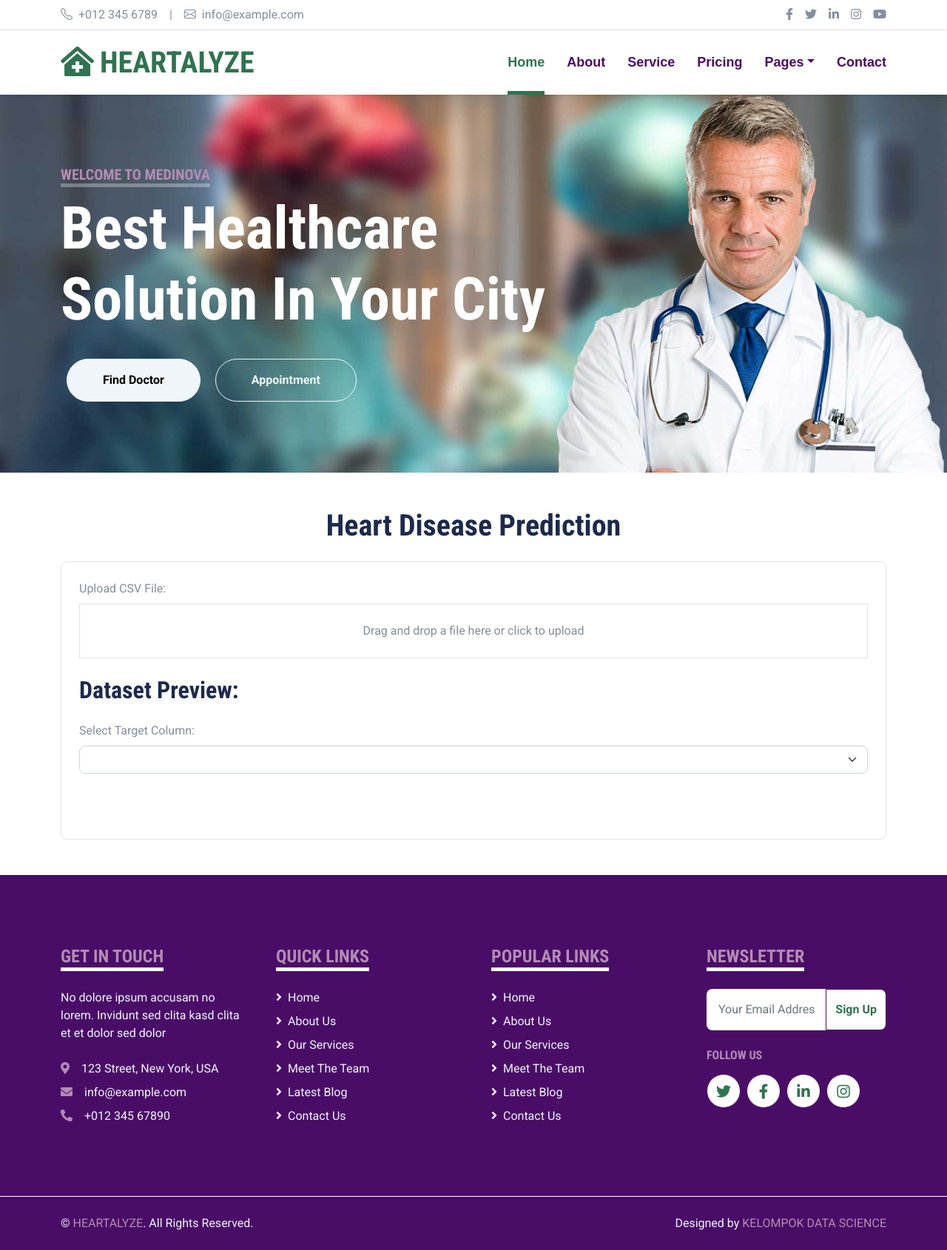
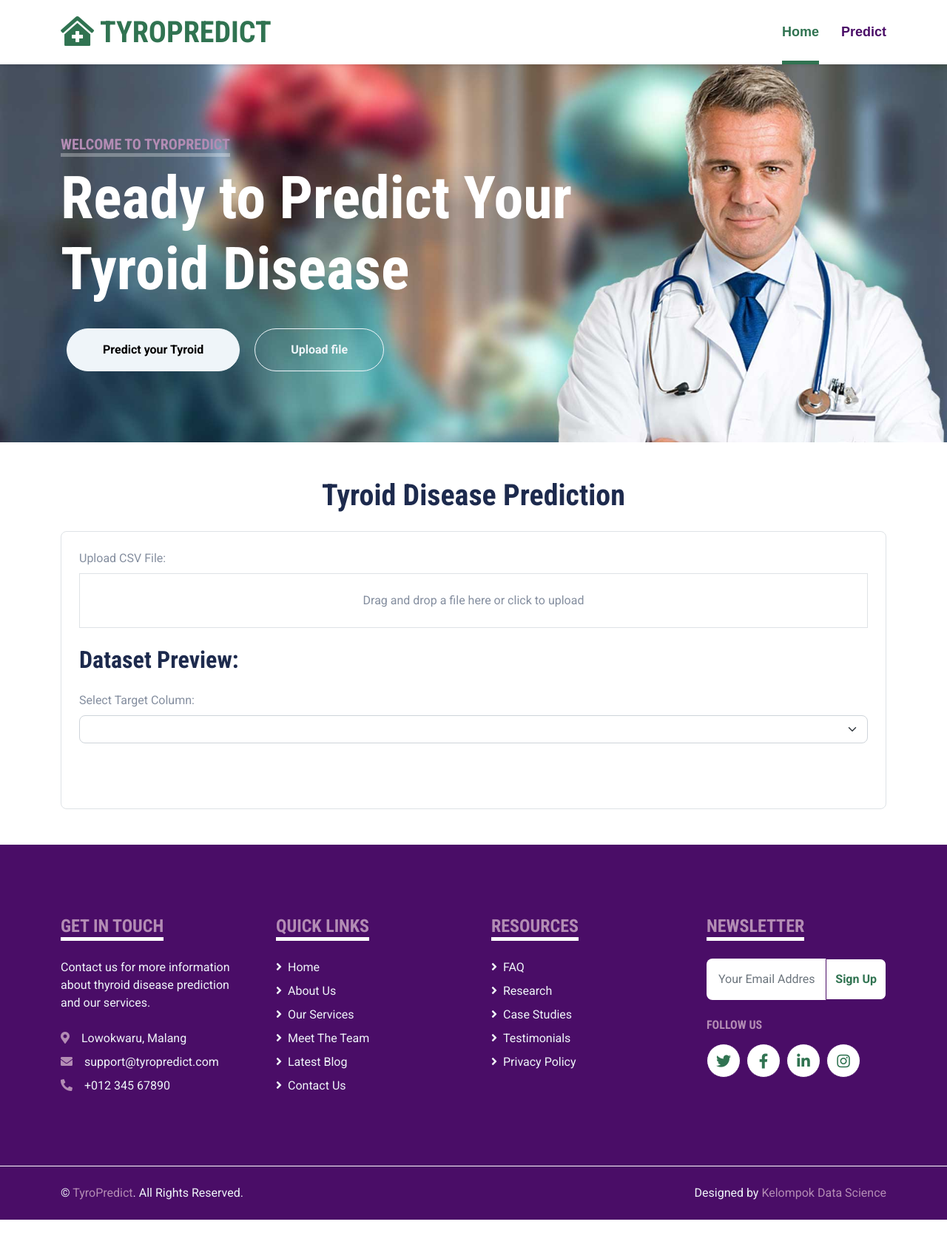
Before and after one commit to AvanFabian/HeartDisease-DataScience, a Flask app: page / in a window 1280 px wide. Shown: the whole page at 74% size. After the commit the page ends 1649 px from the top, so only its background shows below. Run offline with Flask 3, Linux system fonts and the light colour scheme; lists and menus that the app fills with data are empty; some libraries are stand-ins or nearby versions.

Commit message:
Fix The Web

```diff
--- a/templates/index.html
+++ b/templates/index.html
@@ -3,7 +3,7 @@
 
 <head>
     <meta charset="utf-8">
-    <title>HEARTALYZE</title>
+    <title>TyroPredict</title>
     <meta content="width=device-width, initial-scale=1.0" name="viewport">
     <meta content="Free HTML Templates" name="keywords">
     <meta content="Free HTML Templates" name="description">
@@ -34,72 +34,20 @@
 </head>
 
 <body>
-    <!-- Topbar Start -->
-    <div class="container-fluid py-2 border-bottom d-none d-lg-block">
-        <div class="container">
-            <div class="row">
-                <div class="col-md-6 text-center text-lg-start mb-2 mb-lg-0">
-                    <div class="d-inline-flex align-items-center">
-                        <a class="text-decoration-none text-body pe-3" href=""><i class="bi bi-telephone me-2"></i>+012
-                            345 6789</a>
-                        <span class="text-body">|</span>
-                        <a class="text-decoration-none text-body px-3" href=""><i
-                                class="bi bi-envelope me-2"></i>info@example.com</a>
-                    </div>
-                </div>
-                <div class="col-md-6 text-center text-lg-end">
-                    <div class="d-inline-flex align-items-center">
-                        <a class="text-body px-2" href="">
-                            <i class="fab fa-facebook-f"></i>
-                        </a>
-                        <a class="text-body px-2" href="">
-                            <i class="fab fa-twitter"></i>
-                        </a>
-                        <a class="text-body px-2" href="">
-                            <i class="fab fa-linkedin-in"></i>
-                        </a>
-                        <a class="text-body px-2" href="">
-                            <i class="fab fa-instagram"></i>
-                        </a>
-                        <a class="text-body ps-2" href="">
-                            <i class="fab fa-youtube"></i>
-                        </a>
-                    </div>
-                </div>
-            </div>
-        </div>
-    </div>
-    <!-- Topbar End -->
-
-
     <!-- Navbar Start -->
     <div class="container-fluid sticky-top bg-white shadow-sm">
         <div class="container">
             <nav class="navbar navbar-expand-lg bg-white navbar-light py-3 py-lg-0">
                 <a href="index.html" class="navbar-brand">
-                    <h1 class="m-0 text-uppercase text-primary"><i class="fa fa-clinic-medical me-2"></i>HEARTALYZE</h1>
+                    <h1 class="m-0 text-uppercase text-primary"><i class="fa fa-clinic-medical me-2"></i>TyroPredict</h1>
                 </a>
                 <button class="navbar-toggler" type="button" data-bs-toggle="collapse" data-bs-target="#navbarCollapse">
                     <span class="navbar-toggler-icon"></span>
                 </button>
                 <div class="collapse navbar-collapse" id="navbarCollapse">
                     <div class="navbar-nav ms-auto py-0">
-                        <a href="index.html" class="nav-item nav-link active">Home</a>
-                        <a href="about.html" class="nav-item nav-link">About</a>
-                        <a href="service.html" class="nav-item nav-link">Service</a>
-                        <a href="price.html" class="nav-item nav-link">Pricing</a>
-                        <div class="nav-item dropdown">
-                            <a href="#" class="nav-link dropdown-toggle" data-bs-toggle="dropdown">Pages</a>
-                            <div class="dropdown-menu m-0">
-                                <a href="blog.html" class="dropdown-item">Blog Grid</a>
-                                <a href="detail.html" class="dropdown-item">Blog Detail</a>
-                                <a href="team.html" class="dropdown-item">The Team</a>
-                                <a href="testimonial.html" class="dropdown-item">Testimonial</a>
-                                <a href="appointment.html" class="dropdown-item">Appointment</a>
-                                <a href="search.html" class="dropdown-item">Search</a>
-                            </div>
-                        </div>
-                        <a href="contact.html" class="nav-item nav-link">Contact</a>
+                        <a href="#" class="nav-item nav-link active">Home</a>
+                        <a href="#predict" class="nav-item nav-link">Predict</a>
                     </div>
                 </div>
             </nav>
@@ -108,17 +56,18 @@
     <!-- Navbar End -->
 
 
+
     <!-- Hero Start -->
     <div class="container-fluid bg-primary py-5 mb-5 hero-header">
         <div class="container py-5">
             <div class="row justify-content-start">
                 <div class="col-lg-8 text-center text-lg-start">
                     <h5 class="d-inline-block text-secondary text-uppercase border-bottom border-5"
-                        style="border-color: rgba(256, 256, 256, .3) !important;">Welcome To Medinova</h5>
-                    <h1 class="display-1 text-white mb-md-4">Best Healthcare Solution In Your City</h1>
+                        style="border-color: rgba(256, 256, 256, .3) !important;">Welcome To TyroPredict</h5>
+                    <h1 class="display-1 text-white mb-md-4">Ready to Predict Your Tyroid Disease</h1>
                     <div class="pt-2">
-                        <a href="" class="btn btn-light rounded-pill py-md-3 px-md-5 mx-2">Find Doctor</a>
-                        <a href="" class="btn btn-outline-light rounded-pill py-md-3 px-md-5 mx-2">Appointment</a>
+                        <a href="#predict" class="btn btn-light rounded-pill py-md-3 px-md-5 mx-2">Predict your Tyroid</a>
+                        <a href="javascript:void(0);" id="uploadFileButton" class="btn btn-outline-light rounded-pill py-md-3 px-md-5 mx-2">Upload file</a>
                     </div>
                 </div>
             </div>
@@ -127,8 +76,8 @@
     <!-- Hero End -->
 
     <!-- main start -->
-    <div class="container mt-5">
-        <h1 class="text-center mb-4">Heart Disease Prediction</h1>
+    <div class="container mt-5" name="predict" id="predict">
+        <h1 class="text-center mb-4">Tyroid Disease Prediction</h1>
         <form id="uploadForm" class="border p-4 rounded">
             <div class="mb-3">
                 <label for="fileInput" class="form-label">Upload CSV File:</label>
@@ -171,62 +120,55 @@
     <div class="container py-5">
         <div class="row g-5">
             <div class="col-lg-3 col-md-6">
-                    <h4
-                        class="d-inline-block text-secondary text-uppercase border-bottom border-5 border-secondary mb-4">
-                        Get In Touch</h4>
-                    <p class="mb-4">No dolore ipsum accusam no lorem. Invidunt sed clita kasd clita et et dolor sed
-                        dolor</p>
-                    <p class="mb-2"><i class="fa fa-map-marker-alt text-secondary me-3"></i>123 Street, New York, USA
-                    </p>
-                    <p class="mb-2"><i class="fa fa-envelope text-secondary me-3"></i>info@example.com</p>
+                <h4 class="d-inline-block text-secondary text-uppercase border-bottom border-5 border-secondary mb-4">
+                    Get In Touch
+                </h4>
+                <p class="mb-4">Contact us for more information about thyroid disease prediction and our services.</p>
+                <p class="mb-2"><i class="fa fa-map-marker-alt text-secondary me-3"></i>Lowokwaru, Malang</p>
+                <p class="mb-2"><i class="fa fa-envelope text-secondary me-3"></i>support@tyropredict.com</p>
                 <p class="mb-0"><i class="fa fa-phone-alt text-secondary me-3"></i>+012 345 67890</p>
             </div>
             <div class="col-lg-3 col-md-6">
-                    <h4
-                        class="d-inline-block text-secondary text-uppercase border-bottom border-5 border-secondary mb-4">
-                        Quick Links</h4>
+                <h4 class="d-inline-block text-secondary text-uppercase border-bottom border-5 border-secondary mb-4">
+                    Quick Links
+                </h4>
                 <div class="d-flex flex-column justify-content-start">
                     <a class="text-light mb-2" href="#"><i class="fa fa-angle-right me-2"></i>Home</a>
-                        <a class="text-light mb-2" href="#"><i class="fa fa-angle-right me-2"></i>About Us</a>
-                        <a class="text-light mb-2" href="#"><i class="fa fa-angle-right me-2"></i>Our Services</a>
-                        <a class="text-light mb-2" href="#"><i class="fa fa-angle-right me-2"></i>Meet The Team</a>
-                        <a class="text-light mb-2" href="#"><i class="fa fa-angle-right me-2"></i>Latest Blog</a>
-                        <a class="text-light" href="#"><i class="fa fa-angle-right me-2"></i>Contact Us</a>
+                    <a class="text-light mb-2" href="#about"><i class="fa fa-angle-right me-2"></i>About Us</a>
+                    <a class="text-light mb-2" href="#services"><i class="fa fa-angle-right me-2"></i>Our Services</a>
+                    <a class="text-light mb-2" href="#team"><i class="fa fa-angle-right me-2"></i>Meet The Team</a>
+                    <a class="text-light mb-2" href="#blog"><i class="fa fa-angle-right me-2"></i>Latest Blog</a>
+                    <a class="text-light" href="#contact"><i class="fa fa-angle-right me-2"></i>Contact Us</a>
                 </div>
             </div>
             <div class="col-lg-3 col-md-6">
-                    <h4
-                        class="d-inline-block text-secondary text-uppercase border-bottom border-5 border-secondary mb-4">
-                        Popular Links</h4>
+                <h4 class="d-inline-block text-secondary text-uppercase border-bottom border-5 border-secondary mb-4">
+                    Resources
+                </h4>
                 <div class="d-flex flex-column justify-content-start">
-                        <a class="text-light mb-2" href="#"><i class="fa fa-angle-right me-2"></i>Home</a>
-                        <a class="text-light mb-2" href="#"><i class="fa fa-angle-right me-2"></i>About Us</a>
-                        <a class="text-light mb-2" href="#"><i class="fa fa-angle-right me-2"></i>Our Services</a>
-                        <a class="text-light mb-2" href="#"><i class="fa fa-angle-right me-2"></i>Meet The Team</a>
-                        <a class="text-light mb-2" href="#"><i class="fa fa-angle-right me-2"></i>Latest Blog</a>
-                        <a class="text-light" href="#"><i class="fa fa-angle-right me-2"></i>Contact Us</a>
+                    <a class="text-light mb-2" href="#faq"><i class="fa fa-angle-right me-2"></i>FAQ</a>
+                    <a class="text-light mb-2" href="#research"><i class="fa fa-angle-right me-2"></i>Research</a>
+                    <a class="text-light mb-2" href="#case-studies"><i class="fa fa-angle-right me-2"></i>Case Studies</a>
+                    <a class="text-light mb-2" href="#testimonials"><i class="fa fa-angle-right me-2"></i>Testimonials</a>
+                    <a class="text-light" href="#privacy"><i class="fa fa-angle-right me-2"></i>Privacy Policy</a>
                 </div>
             </div>
             <div class="col-lg-3 col-md-6">
-                    <h4
-                        class="d-inline-block text-secondary text-uppercase border-bottom border-5 border-secondary mb-4">
-                        Newsletter</h4>
+                <h4 class="d-inline-block text-secondary text-uppercase border-bottom border-5 border-secondary mb-4">
+                    Newsletter
+                </h4>
                 <form action="">
                     <div class="input-group">
-                            <input type="text" class="form-control p-3 border-0" placeholder="Your Email Address">
+                        <input type="email" class="form-control p-3 border-0" placeholder="Your Email Address">
                         <button class="btn btn-secondary">Sign Up</button>
                     </div>
                 </form>
                 <h6 class="text-secondary text-uppercase mt-4 mb-3">Follow Us</h6>
                 <div class="d-flex">
-                        <a class="btn btn-lg btn-secondary btn-lg-square rounded-circle me-2" href="#"><i
-                                class="fab fa-twitter"></i></a>
-                        <a class="btn btn-lg btn-secondary btn-lg-square rounded-circle me-2" href="#"><i
-                                class="fab fa-facebook-f"></i></a>
-                        <a class="btn btn-lg btn-secondary btn-lg-square rounded-circle me-2" href="#"><i
-                                class="fab fa-linkedin-in"></i></a>
-                        <a class="btn btn-lg btn-secondary btn-lg-square rounded-circle" href="#"><i
-                                class="fab fa-instagram"></i></a>
+                    <a class="btn btn-lg btn-secondary btn-lg-square rounded-circle me-2" href="#"><i class="fab fa-twitter"></i></a>
+                    <a class="btn btn-lg btn-secondary btn-lg-square rounded-circle me-2" href="#"><i class="fab fa-facebook-f"></i></a>
+                    <a class="btn btn-lg btn-secondary btn-lg-square rounded-circle me-2" href="#"><i class="fab fa-linkedin-in"></i></a>
+                    <a class="btn btn-lg btn-secondary btn-lg-square rounded-circle" href="#"><i class="fab fa-instagram"></i></a>
                 </div>
             </div>
         </div>
@@ -236,16 +178,16 @@
     <div class="container">
         <div class="row g-5">
             <div class="col-md-6 text-center text-md-start">
-                    <p class="mb-md-0">&copy; <a class="text-secondary" href="#">HEARTALYZE</a>. All Rights Reserved.
-                    </p>
+                <p class="mb-md-0">&copy; <a class="text-secondary" href="#">TyroPredict</a>. All Rights Reserved.</p>
             </div>
             <div class="col-md-6 text-center text-md-end">
-                    <p class="mb-0">Designed by <a class="text-secondary" href="https://htmlcodex.com">KELOMPOK DATA
-                            SCIENCE</a></p>
+                <p class="mb-0">Designed by <a class="text-secondary" href="https://htmlcodex.com">Kelompok Data Science</a></p>
             </div>
         </div>
     </div>
 </div>
+<!-- Footer End -->
+
     <!-- Footer End -->
 
 
@@ -254,6 +196,10 @@
 
 
     <script>
+        document.getElementById('uploadFileButton').addEventListener('click', function() {
+        document.getElementById('fileInput').click();
+    });
+
         document.getElementById('dropArea').addEventListener('click', function () {
             document.getElementById('fileInput').click();
         });
```
Lines whose indentation alone changed are shown as unchanged.
